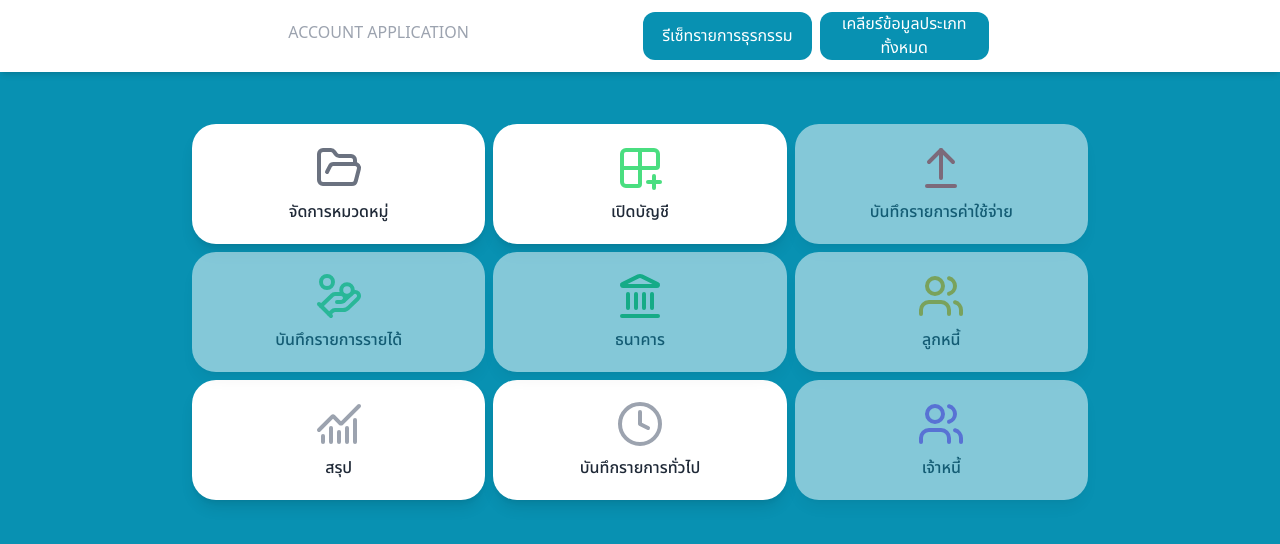
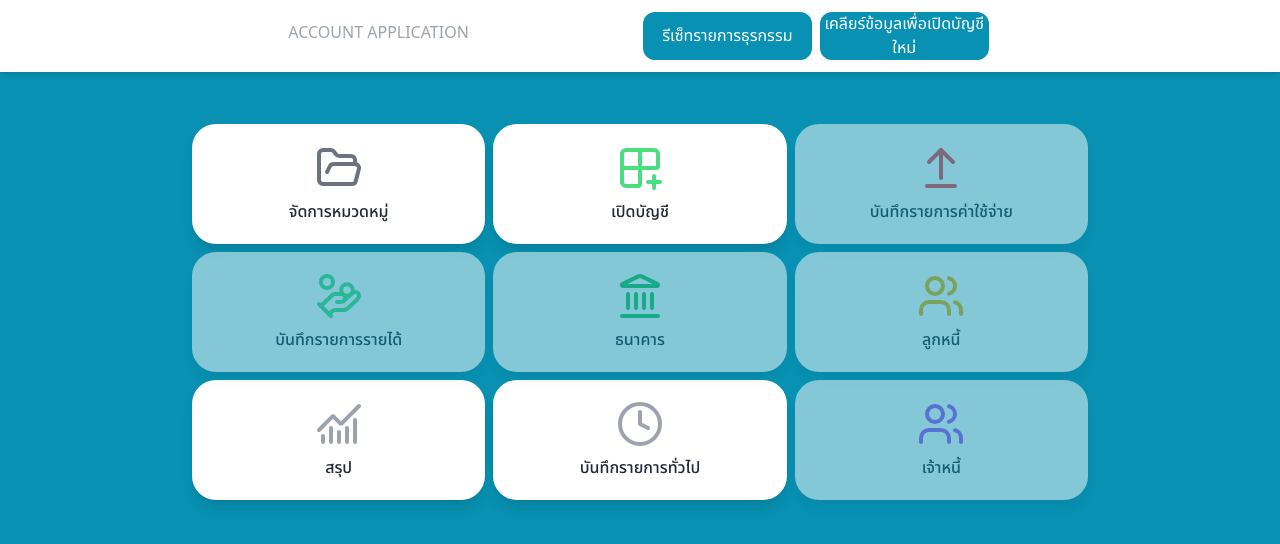
Before and after one commit to TanaratSudjai/accountApp, a Nuxt app: page / in a window 1280 px wide. Shown: the top 544 px of the page. Built offline with nearby package versions, Linux system fonts and the light colour scheme; no server answers.

Commit message:
deployed

```diff
--- a/components/button/Remove.vue
+++ b/components/button/Remove.vue
@@ -10,7 +10,7 @@
       @click="confirmAndRemoveType"
       class="bg-cyan-600 rounded-xl text-white cursor-pointer hover:bg-cyan-700 transition w-[98%] sm:w-[48%]"
     >
-      เคลียร์ข้อมูลประเภททั้งหมด
+      เคลียร์ข้อมูลเพื่อเปิดบัญชีใหม่
     </button>
   </div>
 </template>
```
